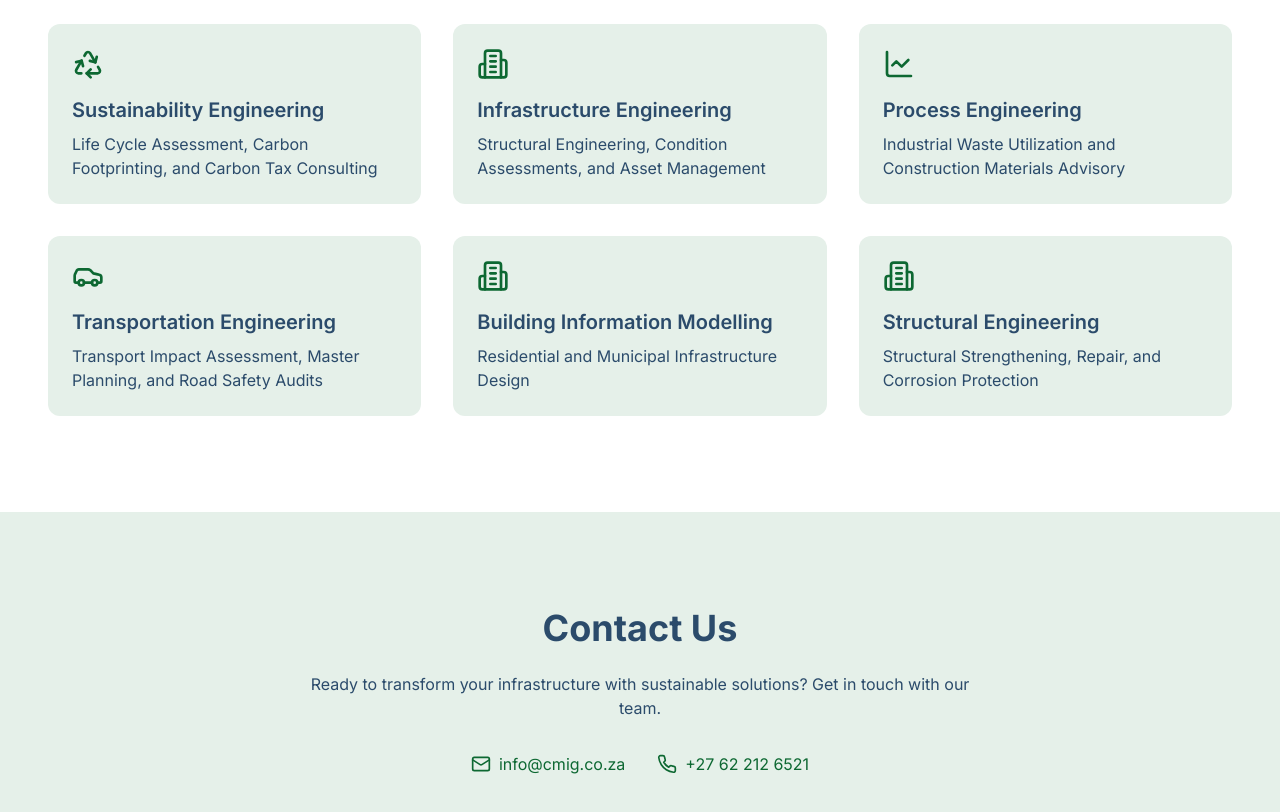
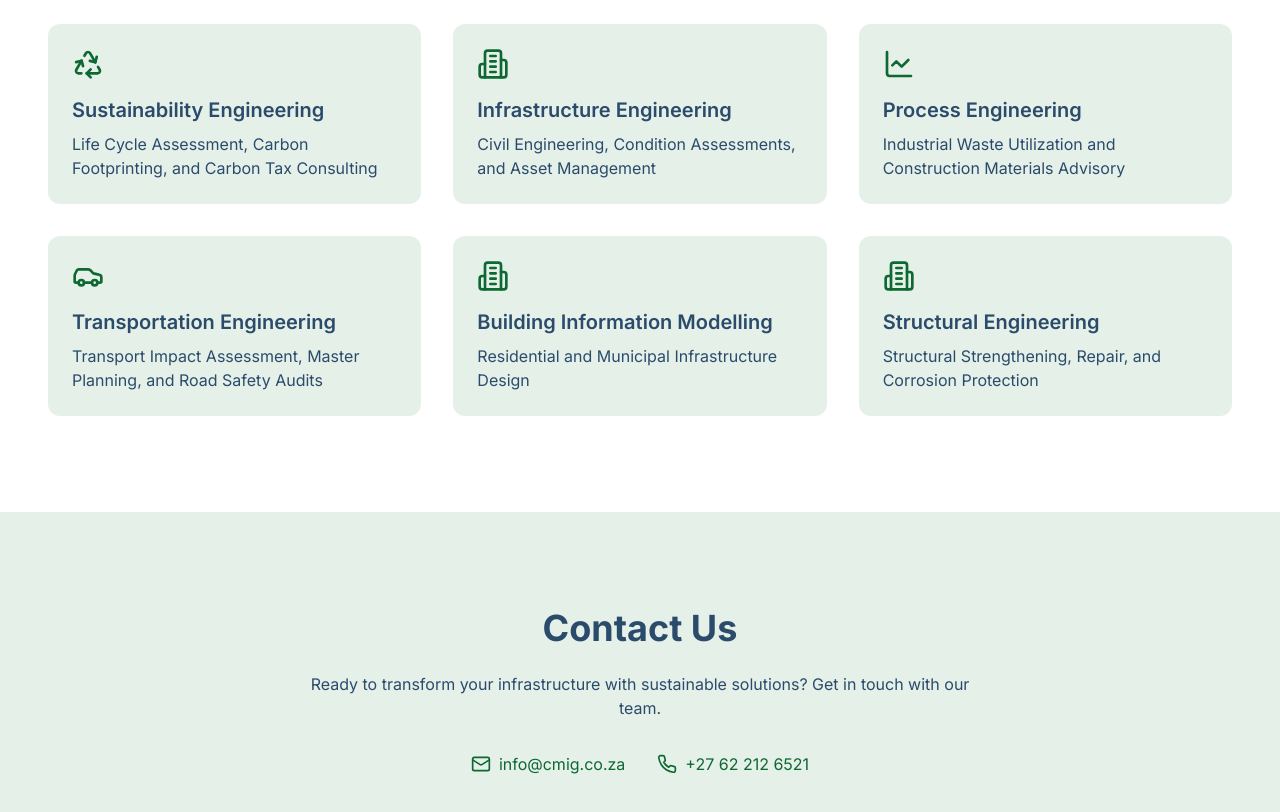
Before and after one commit to Smishh/circular-materials-partnership, a React (Vite) app: page / in a window 1280 px wide. Shown: the part 1080-1892 px from the top of the page. Built offline with nearby package versions, Linux system fonts and the light colour scheme.

Commit message:
Update engineering terminology
Changed "Structural Engineering" to "Civil Engineering" in the services section of the Index page. Refactored the code to maintain a smaller and cleaner structure.
[skip gpt_engineer]

```diff
--- a/src/pages/Index.tsx
+++ b/src/pages/Index.tsx
@@ -67,7 +67,7 @@ const Index = () => {
               {
                 icon: <Building2 className="w-8 h-8" />,
                 title: "Infrastructure Engineering",
-                description: "Structural Engineering, Condition Assessments, and Asset Management",
+                description: "Civil Engineering, Condition Assessments, and Asset Management",
               },
               {
                 icon: <LineChart className="w-8 h-8" />,
```
